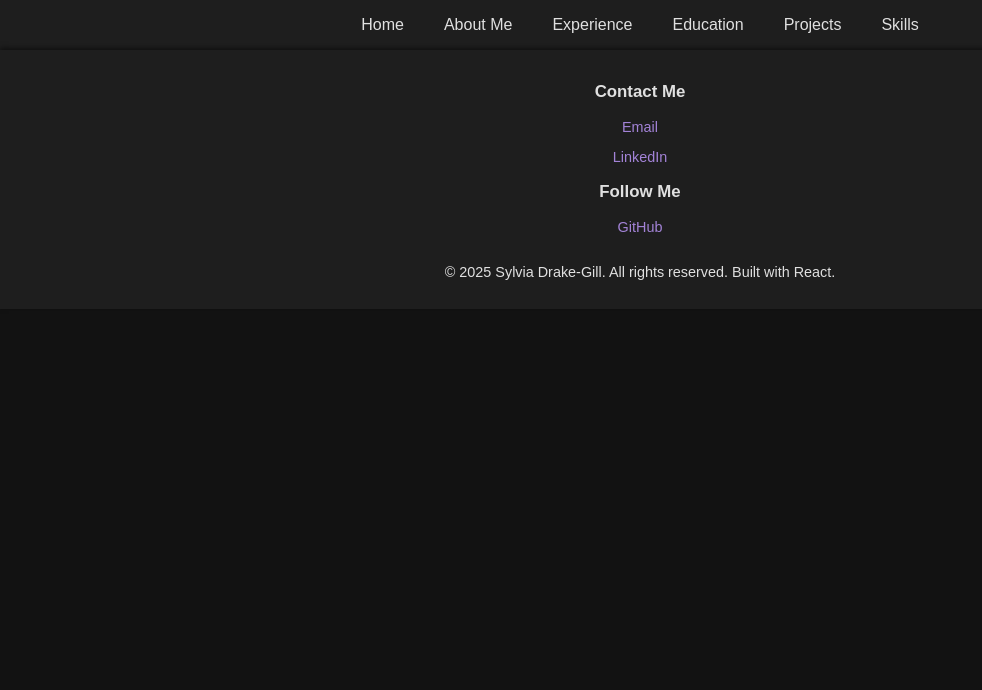
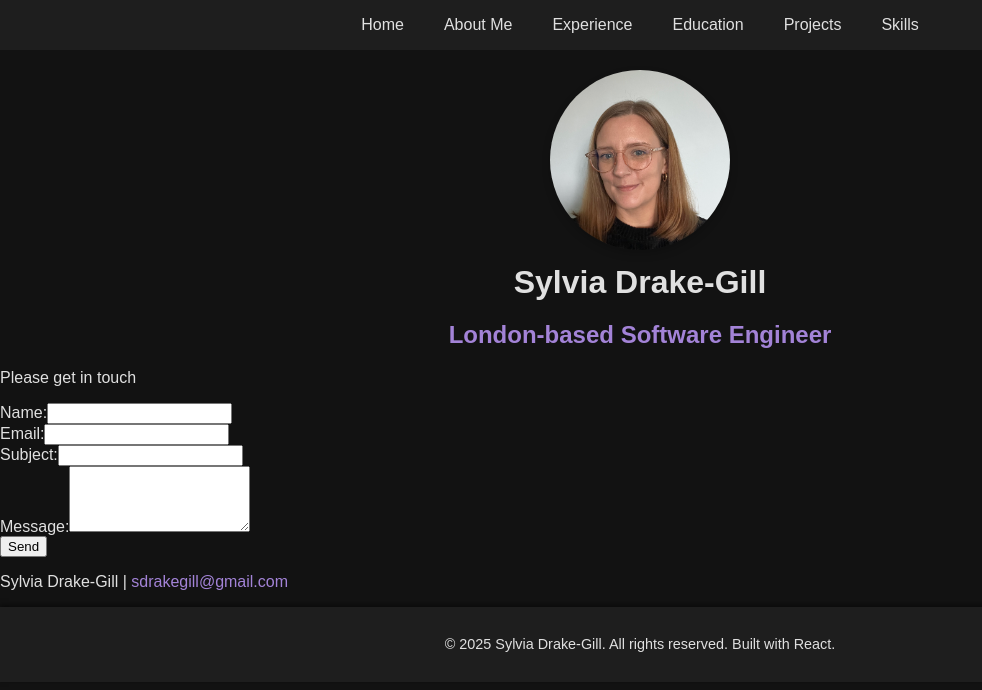
Before and after one commit to sdg877/react_portfolio, a React (Create React App) app: page /contact in a window 1280 px wide. Shown: the top 690 px of the page, without its empty margins (0-982 px from the left). Built offline with nearby package versions, Linux system fonts and the light colour scheme; a web font is replaced by a local one.

Commit message:
Dependency updates and route for contact form

```diff
--- a/package.json
+++ b/package.json
@@ -6,10 +6,12 @@
     "@testing-library/jest-dom": "^5.17.0",
     "@testing-library/react": "^13.4.0",
     "@testing-library/user-event": "^13.5.0",
+    "dotenv": "^16.4.7",
     "react": "^18.3.1",
     "react-dom": "^18.3.1",
     "react-router-dom": "^6.27.0",
     "react-scripts": "5.0.1",
+    "react-toastify": "^11.0.5",
     "web-vitals": "^2.1.4"
   },
   "scripts": {
--- a/src/App.jsx
+++ b/src/App.jsx
@@ -19,6 +19,7 @@ import WeatherApp from "./pages/ProjectPages/WeatherApp.jsx";
 import GourmetGallery from "./pages/ProjectPages/GourmetGallery.jsx";
 import Snake from "./pages/ProjectPages/Snake.jsx";
 import SpookSpotters from "./pages/ProjectPages/SpookSpotters.jsx";
+import Contact from "./pages/Contact.jsx";
 import Home from "./pages/Home.jsx";
 import LayOut from "./components/LayOut.jsx";
 import Footer from "./components/Footer.jsx";
@@ -37,6 +38,15 @@ const App = () => {
             <div>
               <LayOut />
               <AboutMe />
+            </div>
+          }
+        />
+                <Route
+          path="/contact"
+          element={
+            <div>
+              <LayOut />
+              <Contact />
             </div>
           }
         />
--- a/src/components/Footer.jsx
+++ b/src/components/Footer.jsx
@@ -3,41 +3,6 @@ import React from "react";
 const Footer = () => {
   return (
     <footer>
-      <div className="footer-container">
-        <div className="footer-contact">
-          <h3 className="footer-heading">Contact Me</h3>
-          <p>
-            <a href="mailto:sdrakegill@gmail.com" className="footer-link">
-              Email
-            </a>
-          </p>
-          <p>
-            <a
-              href="https://www.linkedin.com/in/sdrakegill/"
-              target="_blank"
-              rel="noopener noreferrer"
-              className="footer-link"
-            >
-              LinkedIn
-            </a>
-          </p>
-        </div>
-
-        <div className="footer-social">
-          <h3 className="footer-heading">Follow Me</h3>
-          <p>
-            <a
-              href="https://github.com/sdg877"
-              target="_blank"
-              rel="noopener noreferrer"
-              className="footer-link"
-            >
-              GitHub
-            </a>
-          </p>
-        </div>
-      </div>
-
       <div className="footer-bottom">
         <p className="footer-text">
           © 2025 Sylvia Drake-Gill. All rights reserved. Built with React.
--- /dev/null
+++ b/src/components/Spinner.jsx
@@ -0,0 +1,12 @@
+// Spinner.js
+import React from "react";
+
+const Spinner = () => {
+  return (
+    <div className="spinner-container">
+      <div className="spinner"></div>
+    </div>
+  );
+};
+
+export default Spinner;
--- /dev/null
+++ b/src/pages/Contact.jsx
@@ -0,0 +1,143 @@
+import React, { useState } from "react";
+import { toast, ToastContainer } from "react-toastify";
+import "react-toastify/dist/ReactToastify.css";
+import emailjs from "emailjs-com";
+import Spinner from "../components/Spinner.jsx"; // Adjust the import path as needed
+
+const Contact = () => {
+  const [formData, setFormData] = useState({
+    name: "",
+    email: "",
+    message: "",
+    subject: "",
+  });
+  const [loading, setLoading] = useState(false);
+
+  const handleChange = (e) => {
+    setFormData({
+      ...formData,
+      [e.target.name]: e.target.value,
+    });
+  };
+
+  const handleSubmit = (e) => {
+    e.preventDefault();
+
+    setLoading(true);
+    toast.dismiss();
+
+    const emailData = {
+      ...formData,
+      from_name: formData.name,
+      from_email: formData.email,
+      subject: formData.subject,
+    };
+
+    emailjs
+      .send(
+        process.env.REACT_APP_EMAILJS_SERVICE_ID,
+        process.env.REACT_APP_EMAILJS_TEMPLATE_ID,
+        emailData,
+        process.env.REACT_APP_EMAILJS_USER_ID
+      )
+      .then(
+        (response) => {
+          toast.success("Message sent successfully!", {
+            position: "top-right",
+            autoClose: 3000,
+          });
+          setLoading(false);
+          setFormData({ name: "", email: "", message: "", subject: "" });
+        },
+        (error) => {
+          console.error("Error sending message", error);
+          toast.error("Error sending message, please try again.", {
+            position: "top-right",
+            autoClose: 3000,
+            theme: "colored",
+          });
+          setLoading(false);
+        }
+      );
+  };
+
+  return (
+    <div className="contact-form-container">
+      <p className="contact-title">Please get in touch</p>
+
+      {loading && <Spinner />}
+
+      <form onSubmit={handleSubmit} className="contact-form">
+        <div className="form-field">
+          <label htmlFor="name" className="form-label">
+            Name:
+          </label>
+          <input
+            type="text"
+            name="name"
+            value={formData.name}
+            onChange={handleChange}
+            required
+            className="form-input"
+            disabled={loading}
+          />
+        </div>
+        <div className="form-field">
+          <label htmlFor="email" className="form-label">
+            Email:
+          </label>
+          <input
+            type="email"
+            name="email"
+            value={formData.email}
+            onChange={handleChange}
+            required
+            className="form-input"
+            disabled={loading}
+          />
+        </div>
+        <div className="form-field">
+          <label htmlFor="subject" className="form-label">
+            Subject:
+          </label>
+          <input
+            type="text"
+            name="subject"
+            value={formData.subject}
+            onChange={handleChange}
+            required
+            className="form-input"
+            disabled={loading}
+          />
+        </div>
+        <div className="form-field">
+          <label htmlFor="message" className="form-label">
+            Message:
+          </label>
+          <textarea
+            name="message"
+            value={formData.message}
+            onChange={handleChange}
+            required
+            rows="4"
+            className="form-textarea"
+            disabled={loading}
+          />
+        </div>
+        <div className="form-field">
+          <button type="submit" className="form-button" disabled={loading}>
+            {loading ? "Sending..." : "Send"}
+          </button>
+        </div>
+      </form>
+      <p className="contact-email">
+        Sylvia Drake-Gill |{" "}
+        <a href="mailto:sdrakegill@gmail.com">sdrakegill@gmail.com</a>
+      </p>
+
+      <ToastContainer position="top-right" autoClose={5000} hideProgressBar />
+    </div>
+  );
+};
+
+export default Contact;
```
Also changed, not shown: 2 other files (tests, documents, lock files or other folders).
